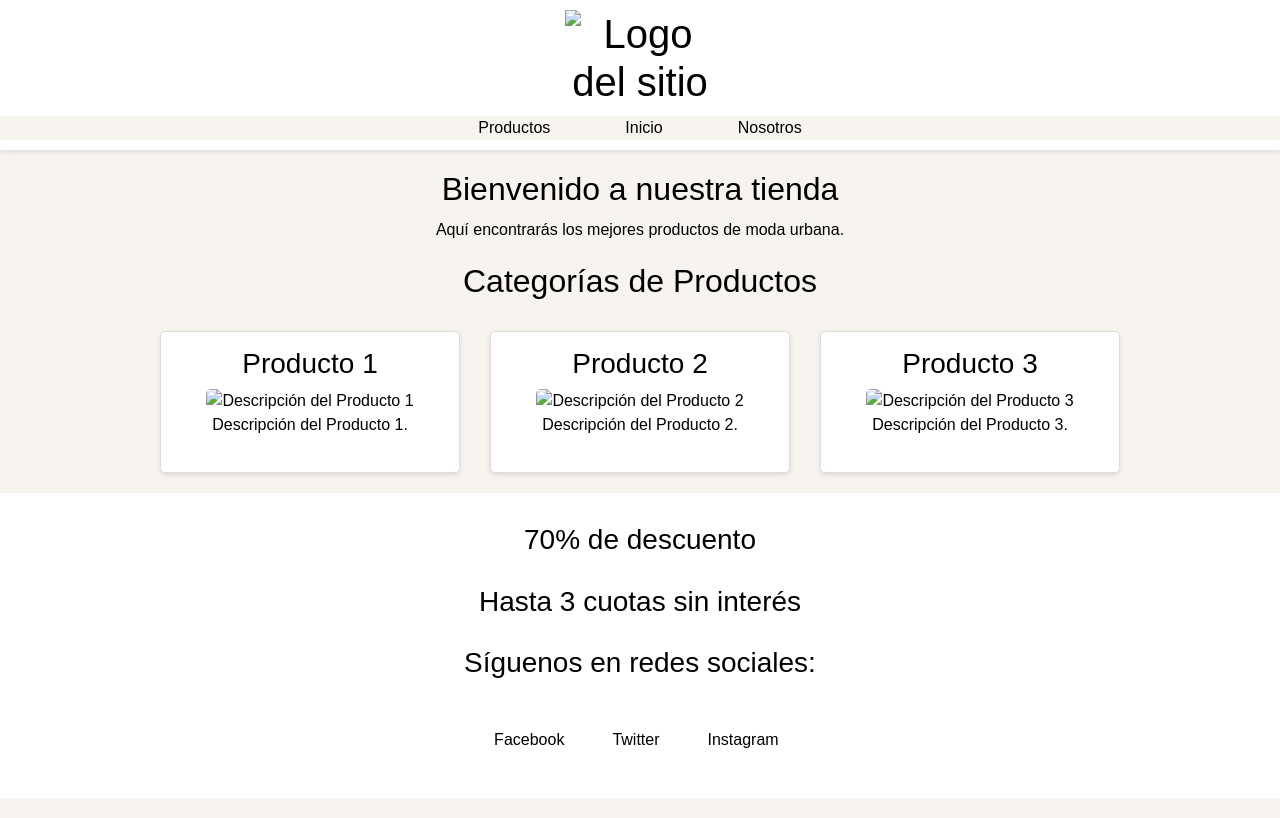
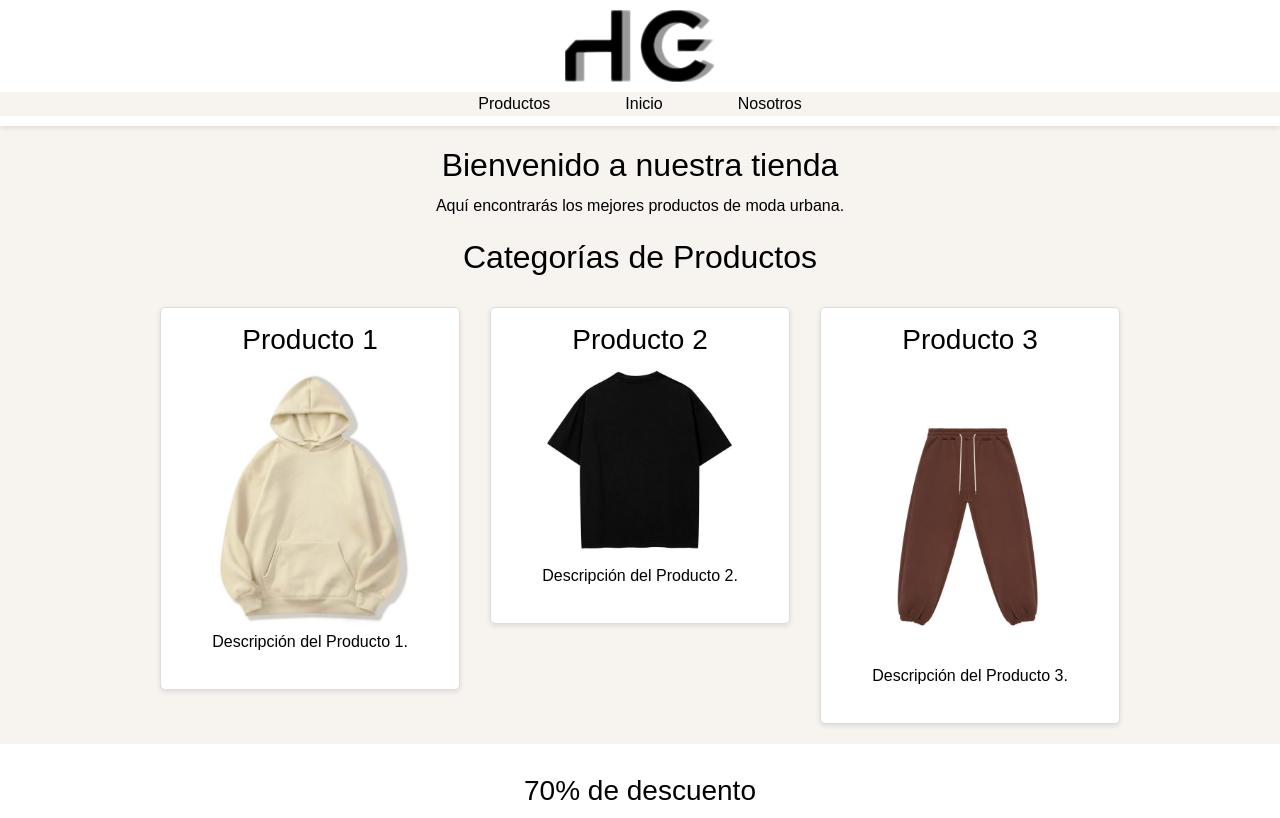
Before and after one commit to AxelElHilon/PreEntrega2-AxelElHilon, a plain HTML site: page index.html in a window 1280 px wide. Shown: the top 818 px of the page. Drawn offline with nearby package versions, Linux system fonts and the light colour scheme.

Commit message:
Modificaciones y arreglos

```diff
--- a/index.html
+++ b/index.html
@@ -10,7 +10,7 @@
 <body>
   <header class="text-center">
      <h1 class="logo">
-         <img src="HGlogo.png" alt="Logo del sitio" class="img-fluid">
+         <img src="hglogo.png" alt="Logo del sitio" class="img-fluid">
      </h1>
 
      <nav class="pageinicial">
@@ -38,21 +38,21 @@
              <div class="col-md-4">
                  <div class="producto">
                      <h3>Producto 1</h3>
-                     <img src="producto1.jpg" alt="Descripción del Producto 1" class="img-fluid">
+                     <img src="hoodie.jpg" alt="Descripción del Producto 1" class="img-fluid" width="200px" height="230px">
                      <p>Descripción del Producto 1.</p>
                  </div>
              </div>
              <div class="col-md-4">
                  <div class="producto">
                      <h3>Producto 2</h3>
-                     <img src="producto2.jpg" alt="Descripción del Producto 2" class="img-fluid">
+                     <img src="t-shirt.jpg" alt="Descripción del Producto 2" class="img-fluid" width="200px" height="230px">
                      <p>Descripción del Producto 2.</p>
                  </div>
              </div>
              <div class="col-md-4">
                  <div class="producto">
                      <h3>Producto 3</h3>
-                     <img src="producto3.jpg" alt="Descripción del Producto 3" class="img-fluid">
+                     <img src="pantalon.jpg" alt="Descripción del Producto 3" class="img-fluid" width="200px" height="230px">
                      <p>Descripción del Producto 3.</p>
                  </div>
              </div>
```
Also changed, not shown: productos.html (+6 -4 lines), sobrenosotros.html (+1 -1 lines), HGlogo.png (added), t-shirt.jpg (added), t-shirts.jpg (deleted).
